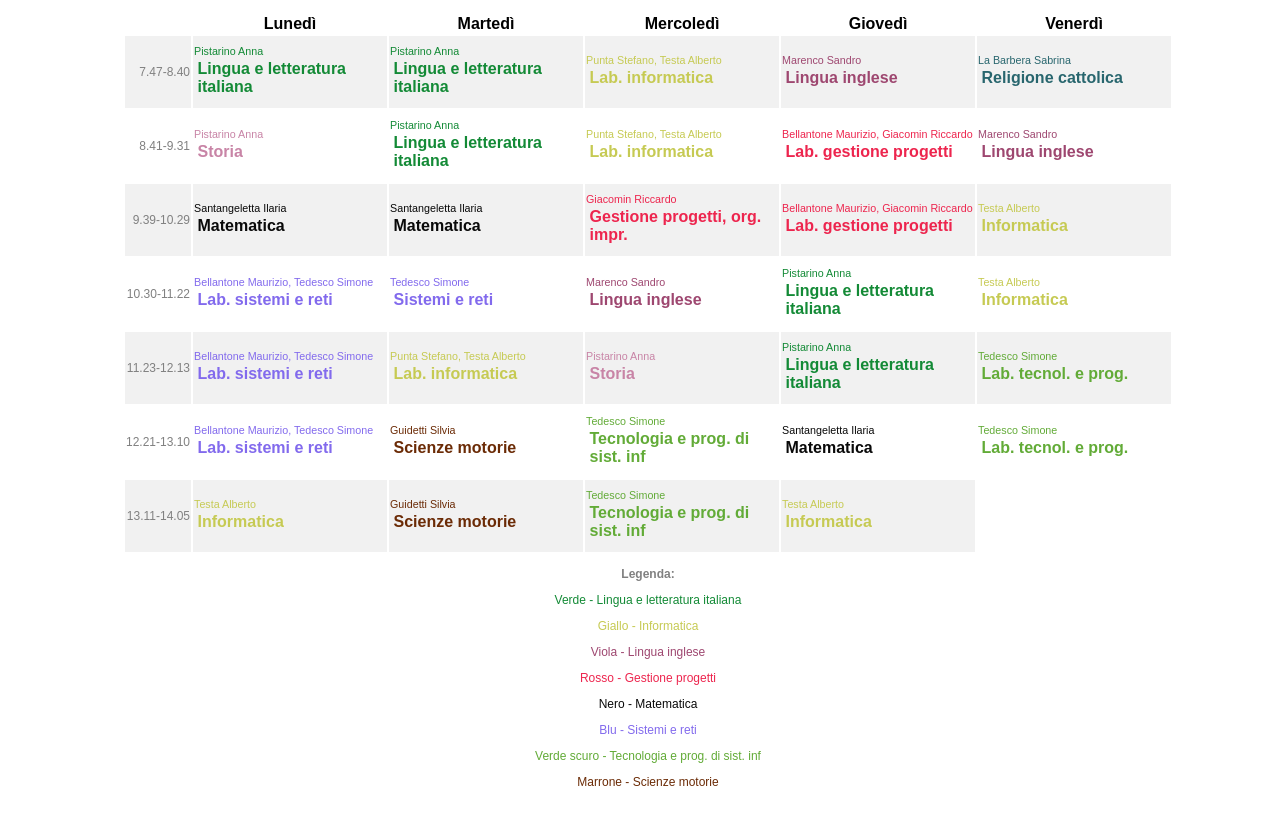
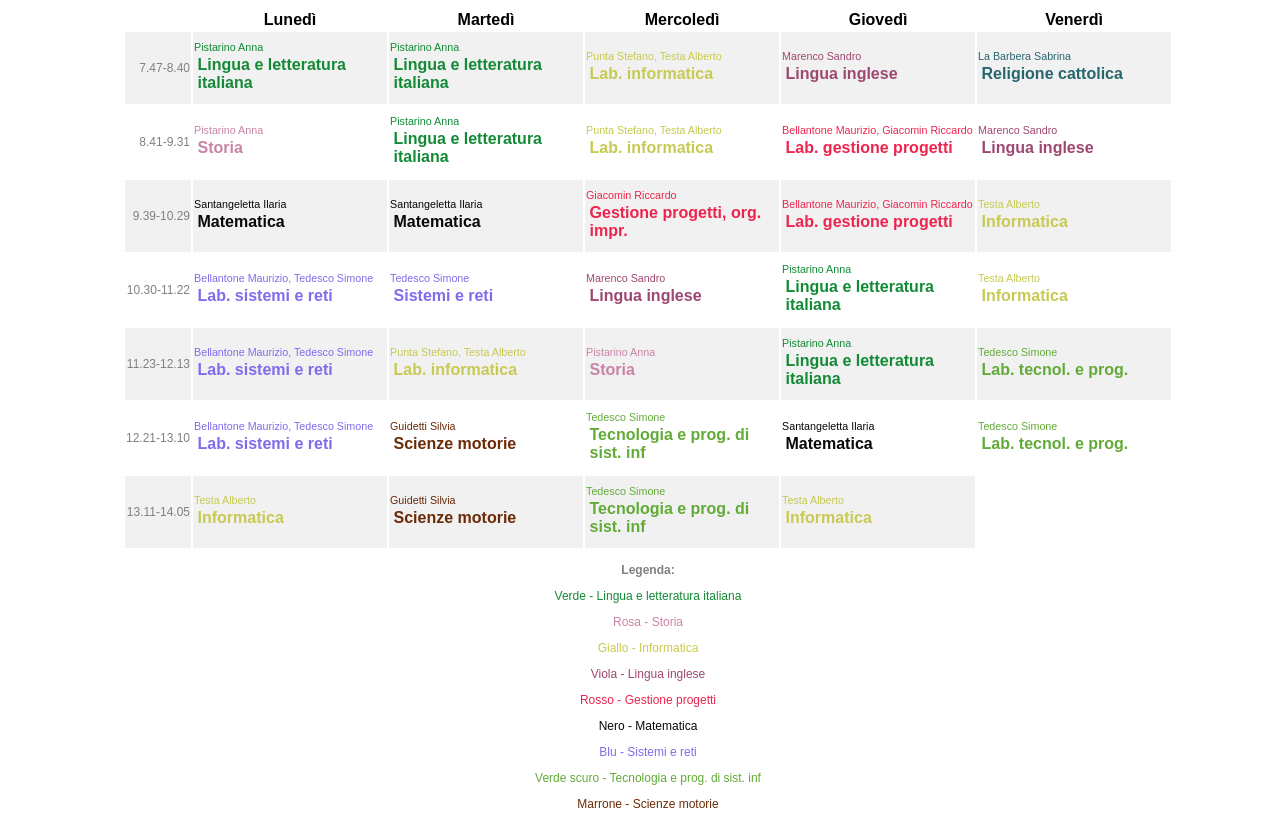
Before and after one commit to onlypatric/OrarioScolastico, a plain HTML site: page index.html in a window 1280 px wide. Drawn offline with Linux system fonts and the light colour scheme.

Commit message:
tfoot added

```diff
--- a/index.html
+++ b/index.html
@@ -185,6 +185,7 @@
           <td colspan="6" style="font-family: sans-serif; text-align: center; font-size: 12px; color: gray;">
             <p style="font-weight: 600;">Legenda:</p>
             <p style="color: #138a36;">Verde - Lingua e letteratura italiana</p>
+            <p style="color: #c884a6;">Rosa - Storia</p>
             <p style="color: #c6ca53;">Giallo - Informatica</p>
             <p style="color: #9e4770;">Viola - Lingua inglese</p>
             <p style="color: #ed254e;">Rosso - Gestione progetti</p>
```
